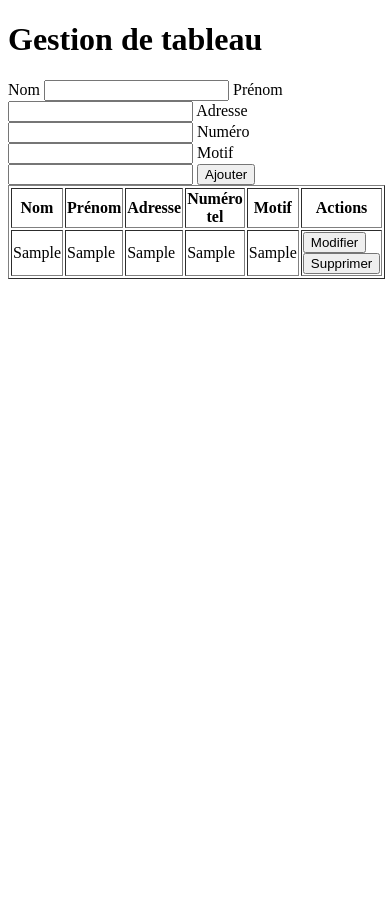
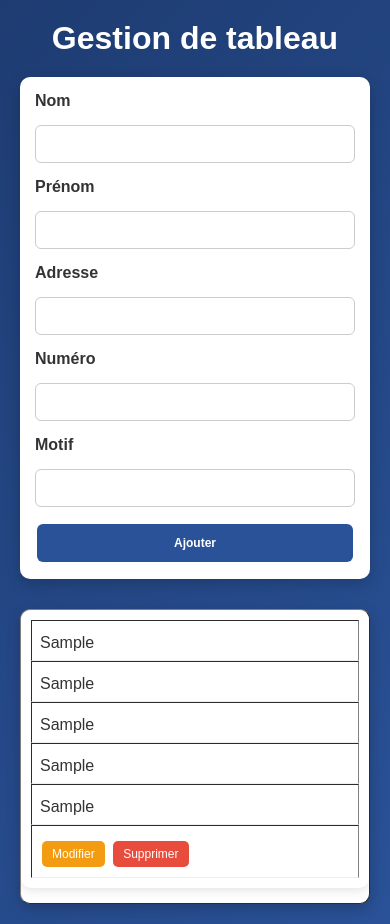
Before and after one commit to aminatadicko987-eng/CARIDAD-GESTION, a plain HTML site: page index.html in a window 390 px wide. Both pictures are taken after typing "Sample", "Sample", "Sample", "Sample", "Sample" into the empty fields and a click on the button "Ajouter". Before the commit the page ends 844 px from the top, so only its background shows below. Drawn offline with Linux system fonts and the light colour scheme.

Commit message:
ajouter le fichier style.css et modifier index

```diff
--- a/index.html
+++ b/index.html
@@ -4,6 +4,7 @@
     <meta charset="UTF-8">
     <meta name="viewport" content="width=device-width, initial-scale=1.0">
     <title>CARIDAD GESTION</title>
+    <link rel="stylesheet" href="style.css">
 </head>
 <body>
 
--- /dev/null
+++ b/style.css
@@ -0,0 +1,167 @@
+/* RESET */
+* {
+    margin: 0;
+    padding: 0;
+    box-sizing: border-box;
+    font-family: Arial, Helvetica, sans-serif;
+}
+
+/* BODY */
+body {
+    background: linear-gradient(135deg, #1e3c72, #2a5298);
+    padding: 20px;
+    min-height: 100vh;
+    color: #333;
+}
+
+/* TITRE */
+h1 {
+    text-align: center;
+    margin-bottom: 20px;
+    color: white;
+}
+
+/* FORMULAIRE */
+form {
+    background: white;
+    padding: 20px;
+    border-radius: 10px;
+    max-width: 900px;
+    margin: 0 auto 30px auto;
+    display: grid;
+    gap: 15px;
+    box-shadow: 0 5px 15px rgba(0,0,0,0.2);
+}
+
+/* Champs */
+form label {
+    font-weight: bold;
+}
+
+form input {
+    padding: 10px;
+    border-radius: 6px;
+    border: 1px solid #ccc;
+    font-size: 14px;
+    transition: 0.3s;
+}
+
+form input:focus {
+    border-color: #2a5298;
+    outline: none;
+    box-shadow: 0 0 5px rgba(42,82,152,0.4);
+}
+
+/* Bouton ajouter */
+#btn-ajouter {
+    padding: 12px;
+    border: none;
+    border-radius: 6px;
+    background: #2a5298;
+    color: white;
+    font-weight: bold;
+    cursor: pointer;
+    transition: 0.3s;
+}
+
+#btn-ajouter:hover {
+    background: #1e3c72;
+}
+
+/* TABLEAU */
+table {
+    width: 100%;
+    max-width: 1000px;
+    margin: auto;
+    border-collapse: collapse;
+    background: white;
+    border-radius: 10px;
+    overflow: hidden;
+    box-shadow: 0 5px 15px rgba(0,0,0,0.2);
+}
+
+/* En-tête */
+thead {
+    background: #2a5298;
+    color: white;
+}
+
+th, td {
+    padding: 12px;
+    text-align: center;
+    border-bottom: 1px solid #eee;
+}
+
+tr:hover {
+    background-color: #f5f5f5;
+}
+
+/* Boutons actions */
+button {
+    padding: 6px 10px;
+    border: none;
+    border-radius: 5px;
+    cursor: pointer;
+    font-size: 12px;
+    margin: 2px;
+    transition: 0.3s;
+}
+
+.btn-modifier {
+    background: #f39c12;
+    color: white;
+}
+
+.btn-modifier:hover {
+    background: #d68910;
+}
+
+.btn-supprimer {
+    background: #e74c3c;
+    color: white;
+}
+
+.btn-supprimer:hover {
+    background: #c0392b;
+}
+
+/* ========================= */
+/* 📱 VERSION MOBILE */
+/* ========================= */
+@media (max-width: 768px) {
+
+    form {
+        padding: 15px;
+    }
+
+    table, thead, tbody, th, td, tr {
+        display: block;
+        width: 100%;
+    }
+
+    thead {
+        display: none;
+    }
+
+    tr {
+        background: white;
+        margin-bottom: 15px;
+        border-radius: 10px;
+        padding: 10px;
+        box-shadow: 0 3px 10px rgba(0,0,0,0.1);
+    }
+
+    td {
+        text-align: left;
+        padding: 8px;
+        position: relative;
+    }
+
+    td::before {
+        content: attr(data-label);
+        font-weight: bold;
+        display: block;
+        margin-bottom: 5px;
+        color: #2a5298;
+    }
+}
```
